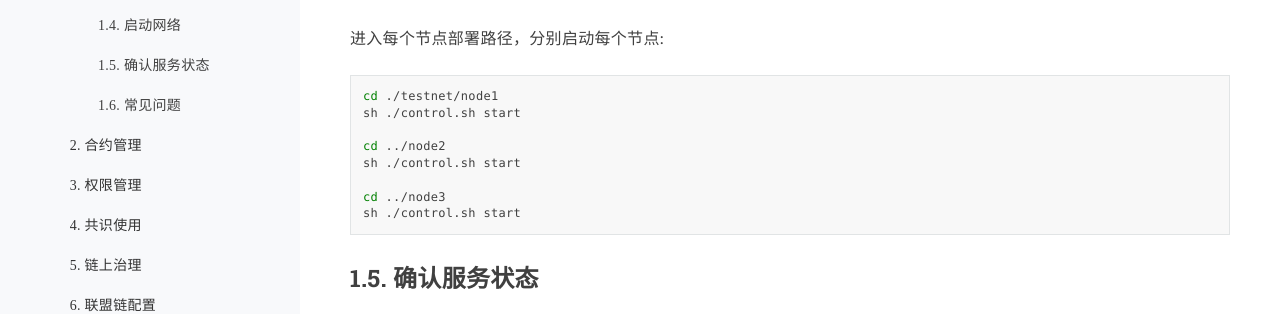
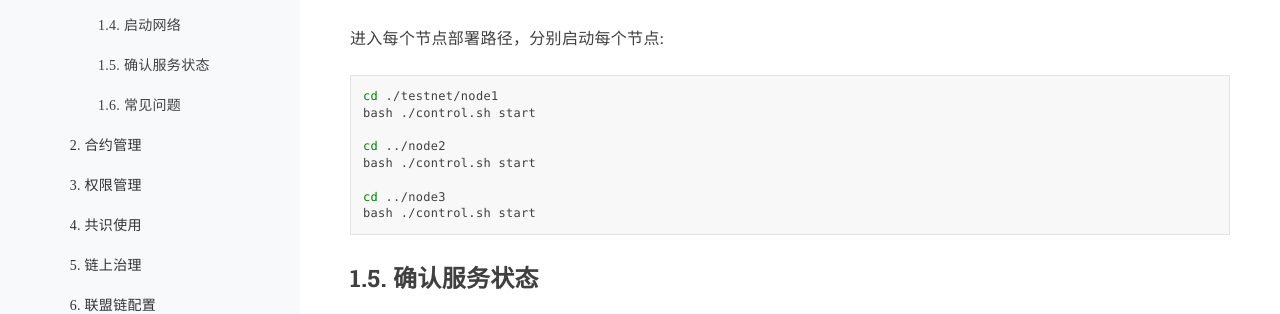
Before and after one commit to xuperchain/docs, a Sphinx documentation site: the page built from source/advanced_usage/multi_nodes.rst, in a window 1280 px wide and 900 px high, scrolled down 3555 px. Shown: the part 171-485 px from the top of the window. Built offline with Sphinx 7.4.7 and the Read the Docs theme 2.0.0, drawn with Linux system fonts in a browser that asks for light colours.

Commit message:
Update multi_nodes.rst
命令是错的，初体验都有问题的话，怎么能让用户更加进入这个东西呢?

```diff
--- a/source/advanced_usage/multi_nodes.rst
+++ b/source/advanced_usage/multi_nodes.rst
@@ -217,13 +217,13 @@
 .. code-block:: bash
 
     cd ./testnet/node1
-    sh ./control.sh start
+    bash ./control.sh start
 
     cd ../node2
-    sh ./control.sh start
+    bash ./control.sh start
 
     cd ../node3
-    sh ./control.sh start
+    bash ./control.sh start
 
 
 .. _net-state:
```
